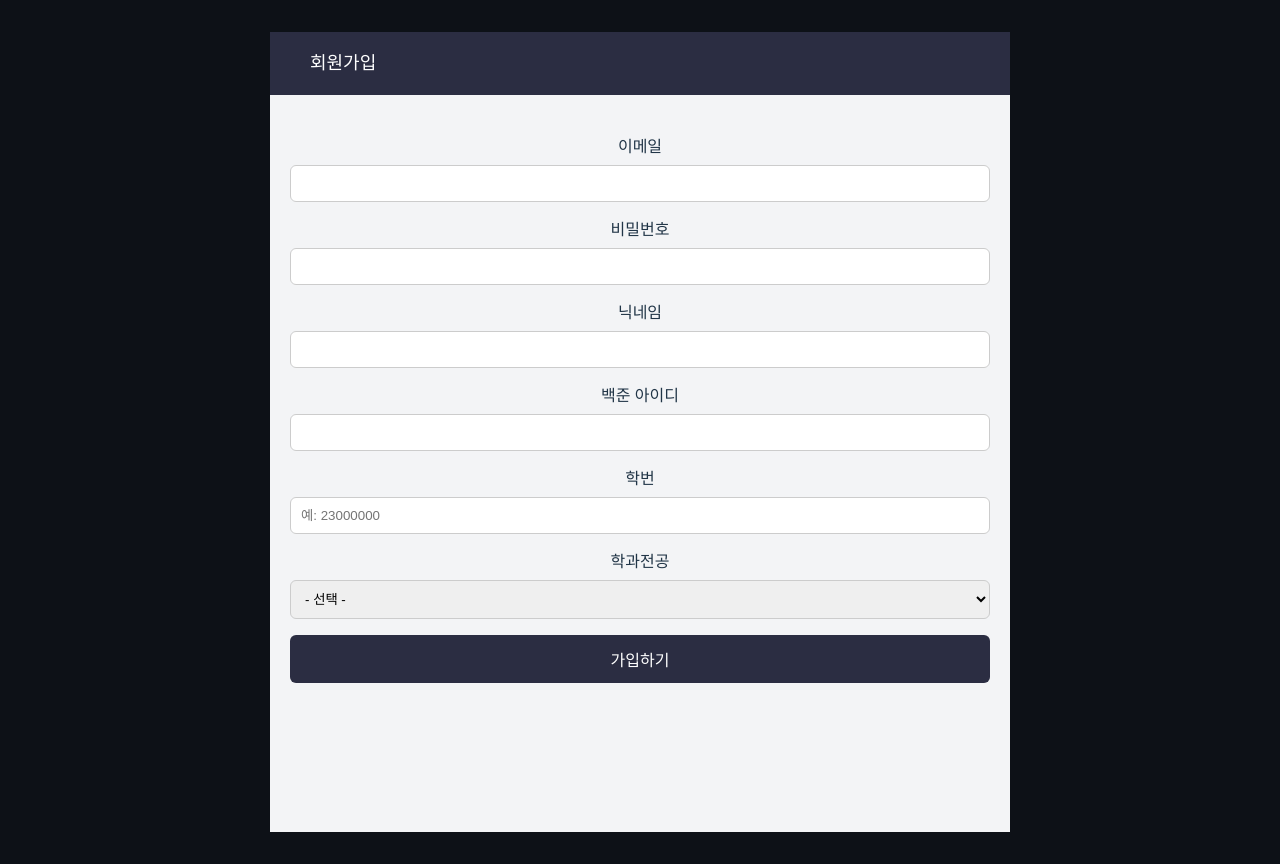
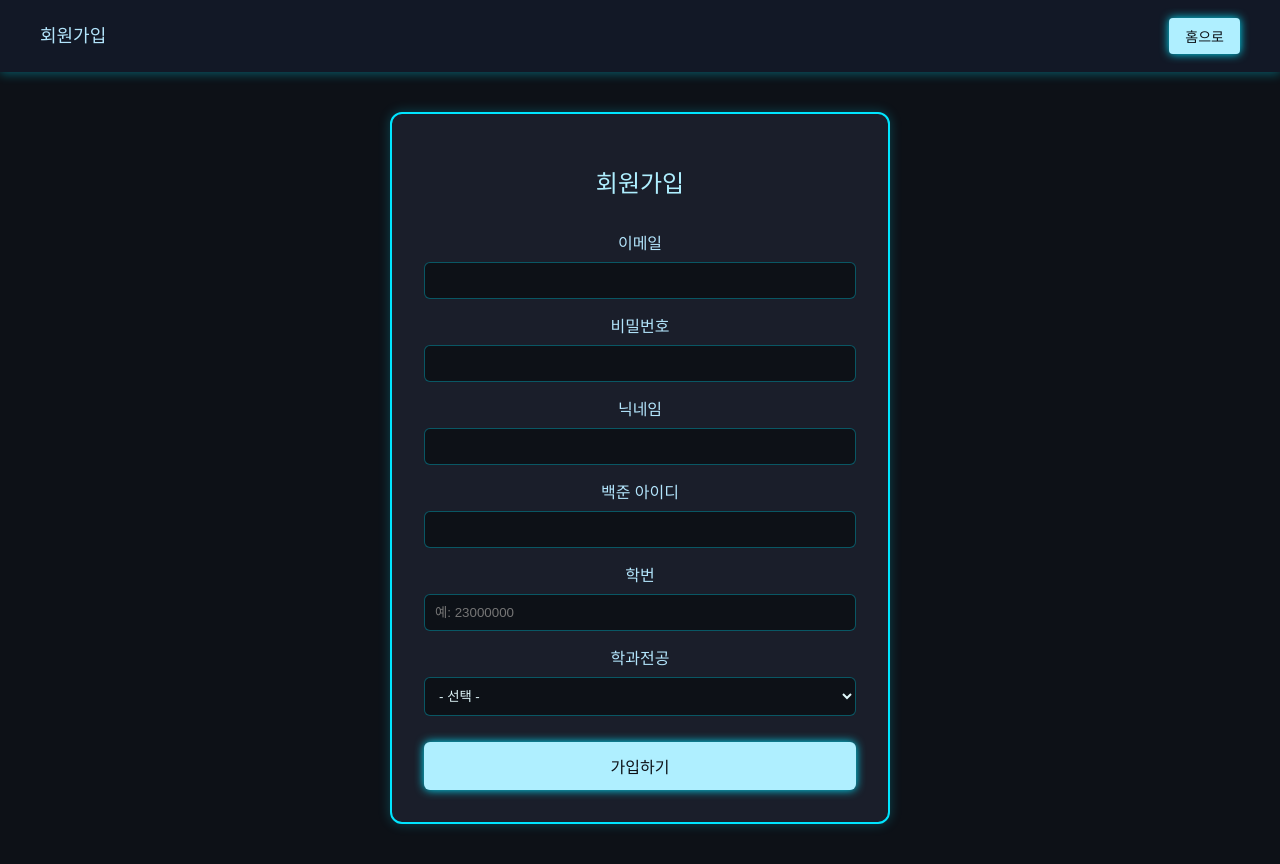
Before and after one commit to whencanibe/sejong-algorithm-community, a React (Vite) app in the folder client/: page /signup in a window 1280 px wide. Built offline with nearby package versions, Linux system fonts and the light colour scheme.

Commit message:
로그인, 회원가입 페이지 스타일 변경

```diff
--- a/client/src/pages/Login.jsx
+++ b/client/src/pages/Login.jsx
@@ -43,36 +43,72 @@ export default function Login() {
   };
 
   return (
-    <div style={{ fontFamily: 'Arial, sans-serif', minHeight: '100vh', backgroundColor: '#f3f4f6', margin: 0 }}>
+    <div style={{
+        fontFamily: 'Arial, sans-serif',
+        minHeight: '100vh',
+        margin: 0,
+        display: 'flex',
+        flexDirection: 'column',
+        alignItems: 'center',
+        justifyContent: 'flex-start',
+        paddingTop: '80px',
+        boxSizing: 'border-box'
+    }}>
       <header style={{
+        position: 'fixed',
+        top: 0,
+        left: 0,
         width: '100%',
-        backgroundColor: '#2b2d42',
-        color: 'white',
+        backgroundColor: '#121826',
+        color: '#b3e5fc',
         padding: '18px 40px',
         fontSize: '18px',
         fontWeight: 'bold',
-        marginBottom: '40px',
         display: 'flex',
         justifyContent: 'space-between',
         alignItems: 'center',
         boxSizing: 'border-box',
+        zIndex: 1000,
+        boxShadow: '0 2px 10px #00e5ff55',
       }}>
         로그인
+        <button
+          onClick={() => navigate('/')}
+          style={{
+            padding: '8px 16px',
+            fontSize: '14px',
+            backgroundColor: '#afefff',
+            color: '#0d1117',
+            border: 'none',
+            borderRadius: '4px',
+            cursor: 'pointer',
+            fontWeight: 'bold',
+            boxShadow: '0 0 10px #00e5ff',
+          }}
+        >
+          홈으로
+        </button>
       </header>
 
       <div
         style={{
           width: '90vw',
-          maxWidth: '700px',
+          maxWidth: '500px',
           margin: '0 auto',
-          padding: '0 20px',
+          padding: '32px',
           boxSizing: 'border-box',
+          border: '2px solid #00e5ff',
+          borderRadius: '12px',
+          backgroundColor: '#1a1e2a',
+          boxShadow: '0 0 12px rgba(0, 229, 255, 0.25)',
+          color: '#e0f7fa',
         }}
       >
+        <h2 style={{ textAlign: 'center', marginBottom: '30px', color: '#afefff' }}>로그인</h2>
         <form onSubmit={handleSubmit} style={{ display: 'flex', flexDirection: 'column', gap: '16px' }}>
           {[{ label: '이메일', name: 'email' }, { label: '비밀번호', name: 'password' }].map(({ label, name }) => (
             <div key={name}>
-              <label style={{ display: 'block', marginBottom: '6px', fontWeight: 'bold' }}>{label}</label>
+              <label style={{ display: 'block', marginBottom: '6px', fontWeight: 'bold', color: '#b3e5fc' }}>{label}</label>
               <input
                 type={name === 'password' ? 'password' : 'text'}
                 name={name}
@@ -82,7 +118,9 @@ export default function Login() {
                   width: '100%',
                   padding: '10px',
                   borderRadius: '6px',
-                  border: '1px solid #ccc',
+                  border: '1px solid #00e5ff55',
+                  backgroundColor: '#0d1117',
+                  color: '#e0f7fa',
                   boxSizing: 'border-box',
                 }}
               />
@@ -94,25 +132,23 @@ export default function Login() {
             style={{
               width: '100%',
               padding: '12px',
-              backgroundColor: '#2b2d42',
-              color: 'white',
+              backgroundColor: '#afefff',
+              color: '#0d1117',
               border: 'none',
               borderRadius: '6px',
               fontWeight: 'bold',
               cursor: 'pointer',
               marginTop: '10px',
+              boxShadow: '0 0 10px #00e5ff',
+              transition: 'background-color 0.3s ease, box-shadow 0.3s ease',
             }}
           >
             로그인
           </button>
         </form>
 
-        <div style={{ display: 'flex', justifyContent: 'center', gap: '10px', marginTop: '20px', fontSize: '14px', color: '#666' }}>
-          {/* <span style={{ cursor: 'pointer' }} onClick={() => navigate('/findPassword')}>비밀번호 찾기</span>
-          <span>|</span>
-          <span style={{ cursor: 'pointer' }} onClick={() => navigate('/findId')}>아이디 찾기</span>
-          <span>|</span> */}
-          <span style={{ cursor: 'pointer' }} onClick={() => navigate('/signup')}>회원가입</span>
+        <div style={{ display: 'flex', justifyContent: 'center', gap: '10px', marginTop: '20px', fontSize: '14px', color: '#b3e5fc' }}>
+          <span style={{ cursor: 'pointer', textDecoration: 'underline' }} onClick={() => navigate('/signup')}>회원가입</span>
         </div>
       </div>
     </div>
--- a/client/src/pages/Signup.jsx
+++ b/client/src/pages/Signup.jsx
@@ -88,11 +88,11 @@ const departments = [
 ];
 
 const fields = [
-  { label: '이메일', name: 'email' },
-  { label: '비밀번호', name: 'password' },
-  { label: '닉네임', name: 'name' },
-  { label: '백준 아이디', name: 'baekjoonName' },
-  { label: '학번', name: 'studentId' },
+  { label: '이메일', name: 'email', type: 'email' },
+  { label: '비밀번호', name: 'password', type: 'password' },
+  { label: '닉네임', name: 'name', type: 'text' },
+  { label: '백준 아이디', name: 'baekjoonName', type: 'text' },
+  { label: '학번', name: 'studentId', type: 'text' },
 ];
 
 export default function Signup() {
@@ -111,16 +111,15 @@ export default function Signup() {
     setForm({ ...form, [e.target.name]: e.target.value });
   };
 
-  const handleSubmit = async () => {
-  try {
-      // 백엔드 API 엔드포인트를 '/user/signup'으로 변경
+  const handleSubmit = async () => {
+    try {
       const response = await fetch('http://localhost:4000/user/signup', {
           method: 'POST',
           headers: {
               'Content-Type': 'application/json',
           },
           body: JSON.stringify(form),
-          credentials: 'include' // 세션/쿠키를 통한 인증이 필요하므로 추가
+          credentials: 'include'
       });
 
       const data = await response.json();
@@ -131,35 +130,80 @@ export default function Signup() {
       } else {
           alert(`회원가입 실패: ${data.error || '알 수 없는 오류'}`);
       }
-  } catch (error) {
+    } catch (error) {
       console.error('회원가입 중 오류 발생:', error);
       alert('네트워크 오류 또는 서버에 연결할 수 없습니다.');
-  }
-};
+    }
+  };
+
   return (
-    <div style={{ fontFamily: 'Arial, sans-serif', minHeight: '100vh', backgroundColor: '#f3f4f6', margin: 0 }}>
+    <div style={{
+        fontFamily: 'Arial, sans-serif',
+        minHeight: '100vh',
+        margin: 0,
+        display: 'flex',
+        flexDirection: 'column',
+        alignItems: 'center',
+        justifyContent: 'flex-start',
+        paddingTop: '80px',
+        boxSizing: 'border-box'
+    }}>
       <header style={{
+        position: 'fixed',
+        top: 0,
+        left: 0,
         width: '100%',
-        backgroundColor: '#2b2d42',
-        color: 'white',
+        backgroundColor: '#121826',
+        color: '#b3e5fc',
         padding: '18px 40px',
         fontSize: '18px',
         fontWeight: 'bold',
-        marginBottom: '40px',
         display: 'flex',
         justifyContent: 'space-between',
         alignItems: 'center',
         boxSizing: 'border-box',
+        zIndex: 1000,
+        boxShadow: '0 2px 10px #00e5ff55',
       }}>
         회원가입
+        <button
+          onClick={() => navigate('/')}
+          style={{
+            padding: '8px 16px',
+            fontSize: '14px',
+            backgroundColor: '#afefff',
+            color: '#0d1117',
+            border: 'none',
+            borderRadius: '4px',
+            cursor: 'pointer',
+            fontWeight: 'bold',
+            boxShadow: '0 0 10px #00e5ff',
+          }}
+        >
+          홈으로
+        </button>
       </header>
 
-      <div style={{ width: '90vw', maxWidth: '700px', margin: '0 auto', padding: '0 20px' }}>
-        {fields.map(({ label, name }) => (
+      <div
+        style={{
+          width: '90vw',
+          maxWidth: '500px',
+          margin: '0 auto',
+          padding: '32px',
+          boxSizing: 'border-box',
+          border: '2px solid #00e5ff',
+          borderRadius: '12px',
+          backgroundColor: '#1a1e2a',
+          boxShadow: '0 0 12px rgba(0, 229, 255, 0.25)',
+          color: '#e0f7fa',
+        }}
+      >
+        <h2 style={{ textAlign: 'center', marginBottom: '30px', color: '#afefff' }}>회원가입</h2>
+        {fields.map(({ label, name, type }) => (
           <div key={name} style={{ marginBottom: '16px' }}>
-            <label style={{ display: 'block', marginBottom: '6px', fontWeight: 'bold' }}>{label}</label>
+            <label style={{ display: 'block', marginBottom: '6px', fontWeight: 'bold', color: '#b3e5fc' }}>{label}</label>
             <input
-              type={name === 'password' ? 'password' : 'text'}
+              type={type}
               name={name}
               value={form[name]}
               onChange={handleChange}
@@ -168,7 +212,9 @@ export default function Signup() {
                 width: '100%',
                 padding: '10px',
                 borderRadius: '6px',
-                border: '1px solid #ccc',
+                border: '1px solid #00e5ff55',
+                backgroundColor: '#0d1117',
+                color: '#e0f7fa',
                 boxSizing: 'border-box',
               }}
             />
@@ -176,7 +222,7 @@ export default function Signup() {
         ))}
 
         <div style={{ marginBottom: '16px' }}>
-          <label style={{ display: 'block', marginBottom: '6px', fontWeight: 'bold' }}>학과전공</label>
+          <label style={{ display: 'block', marginBottom: '6px', fontWeight: 'bold', color: '#b3e5fc' }}>학과전공</label>
           <select
             name="department"
             value={form.department}
@@ -185,13 +231,15 @@ export default function Signup() {
               width: '100%',
               padding: '10px',
               borderRadius: '6px',
-              border: '1px solid #ccc',
+              border: '1px solid #00e5ff55',
+              backgroundColor: '#0d1117',
+              color: '#e0f7fa',
               boxSizing: 'border-box',
             }}
           >
-            <option value="">- 선택 -</option>
+            <option value="" style={{ backgroundColor: '#0d1117', color: '#e0f7fa' }}>- 선택 -</option>
             {departments.map((dept, idx) => (
-              <option key={idx} value={dept}>{dept}</option>
+              <option key={idx} value={dept} style={{ backgroundColor: '#0d1117', color: '#e0f7fa' }}>{dept}</option>
             ))}
           </select>
         </div>
@@ -201,12 +249,15 @@ export default function Signup() {
           style={{
             width: '100%',
             padding: '12px',
-            backgroundColor: '#2b2d42',
-            color: 'white',
+            backgroundColor: '#afefff',
+            color: '#0d1117',
             border: 'none',
             borderRadius: '6px',
             fontWeight: 'bold',
             cursor: 'pointer',
+            marginTop: '10px',
+            boxShadow: '0 0 10px #00e5ff',
+            transition: 'background-color 0.3s ease, box-shadow 0.3s ease',
           }}
         >
           가입하기
```
